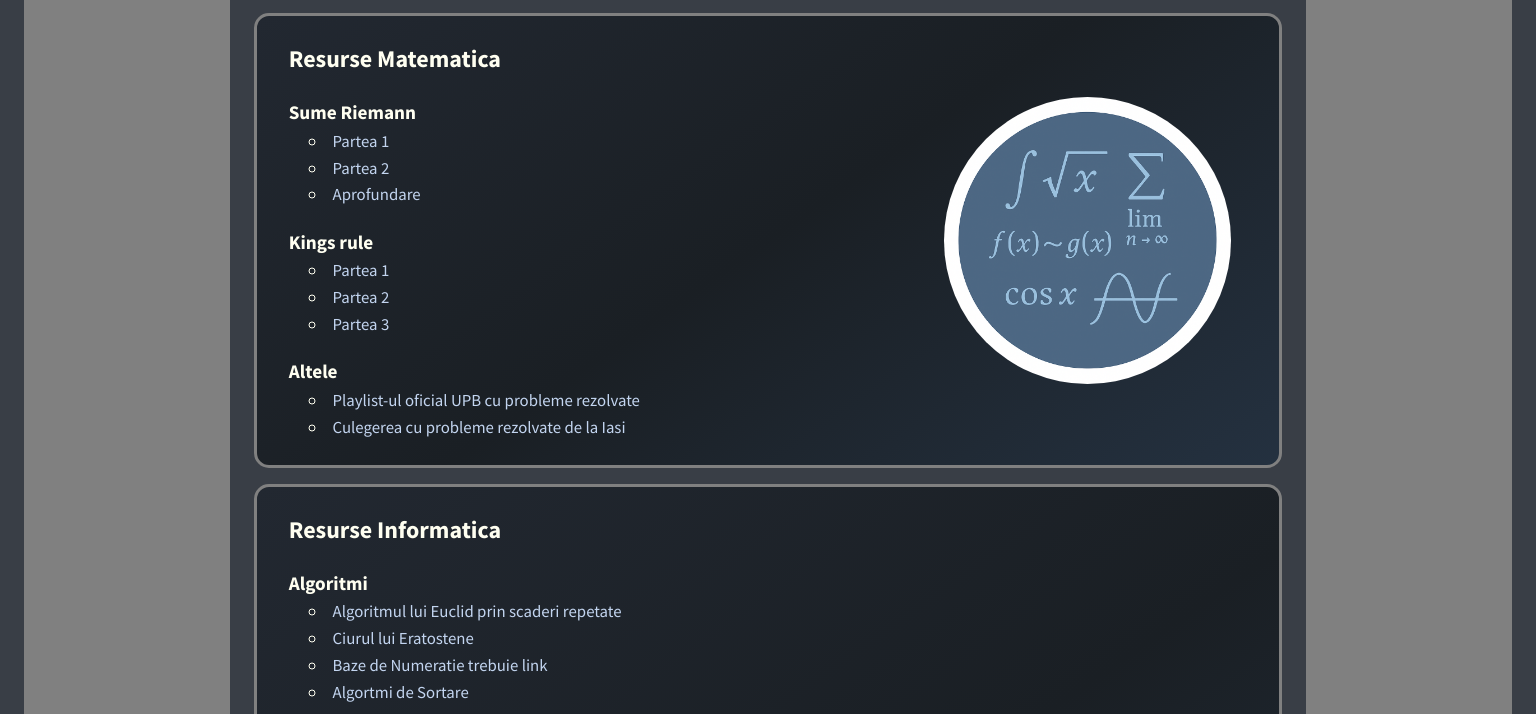
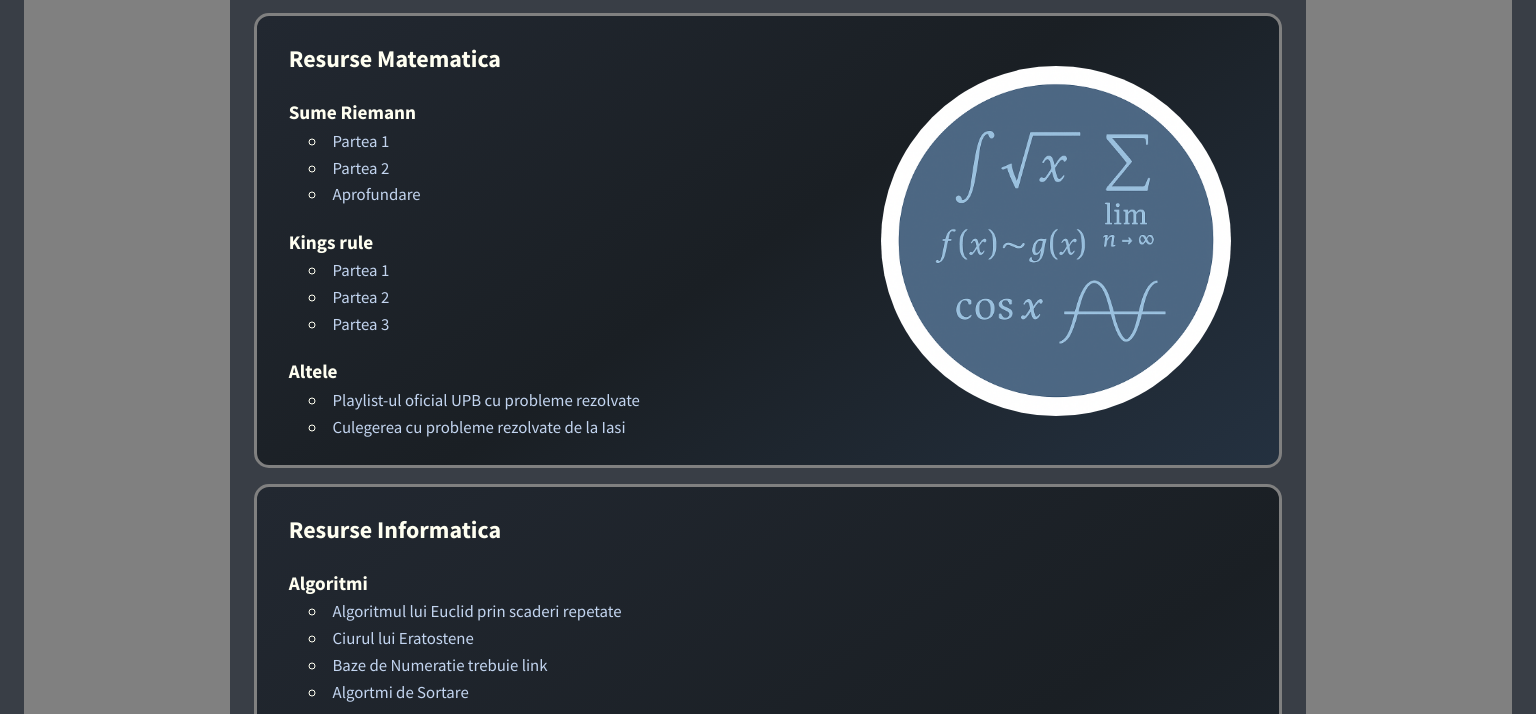
Before and after one commit to Dimitrescu-Robert/sitepoli, a plain HTML site: page resurse.html in a window 1536 px wide. Shown: the part 420-1134 px from the top of the page. Drawn offline with Linux system fonts and the light colour scheme.

Commit message:
mic mic mic indragostit

```diff
--- a/styles.css
+++ b/styles.css
@@ -229,7 +229,7 @@ em{
 
 .image-grid{
   display: grid;
-  grid-template-columns: 2fr 1fr;
+  grid-template-columns: 3fr 2fr;
   grid-template-areas: "left right";
   align-items: center;
 }
@@ -258,7 +258,7 @@ em{
   border-radius: 50%;
   display: block;
   margin: 1rem auto;
-  max-width: 90%;
+  max-width: 80%;
   height: auto;
   object-fit: cover;
 }
@@ -973,6 +973,17 @@ div#pdfViewer {
   border-radius: 4px;
 }
 
+@media (min-width: 1440px){
+  .right-grid img {
+  border-radius: 50%;
+  display: block;
+  margin: 1rem auto;
+  max-width: 350px;
+  height: auto;
+  object-fit: cover;
+  }
+}
+
 @media screen and (max-width: 1440px) and (min-width: 1281px){
   .valoare-grid {
     grid-template-columns: repeat(2, 1fr);
@@ -1121,7 +1132,6 @@ div#pdfViewer {
   }
 
   .dropdown-section.show {
-    max-height: 55vh;
     padding: 0rem;
     overflow: hidden;
   }
```
